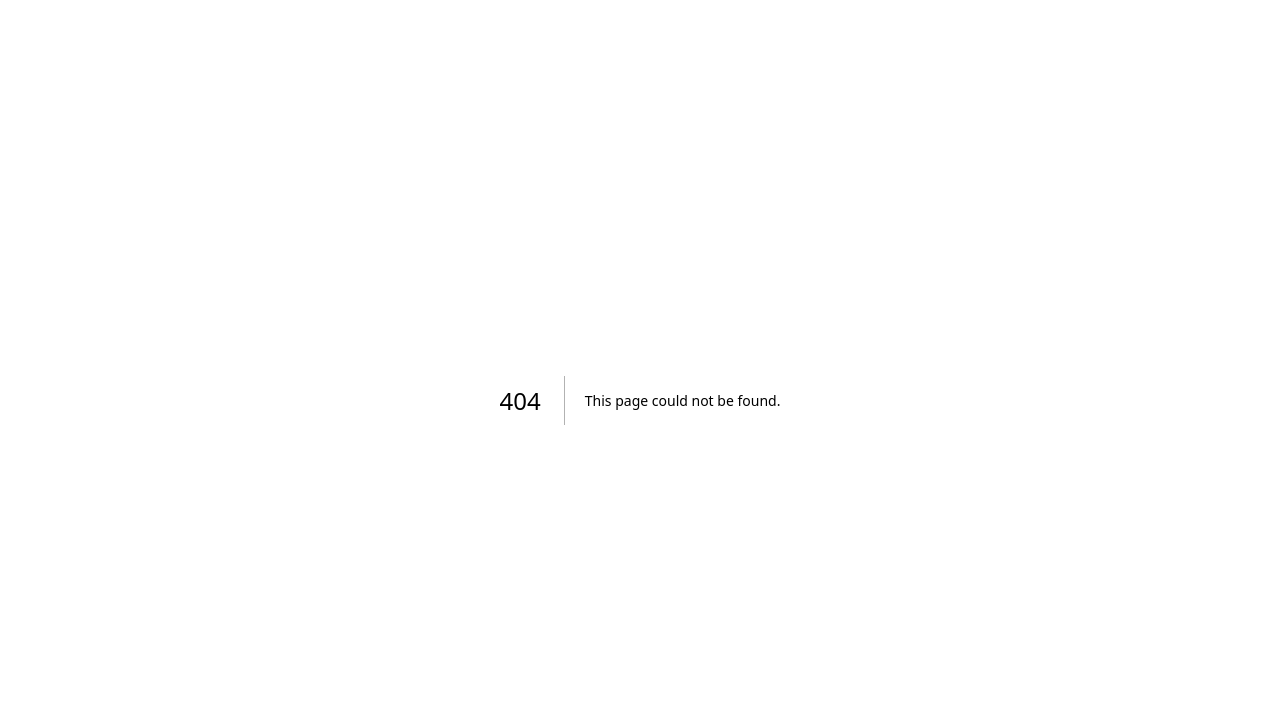
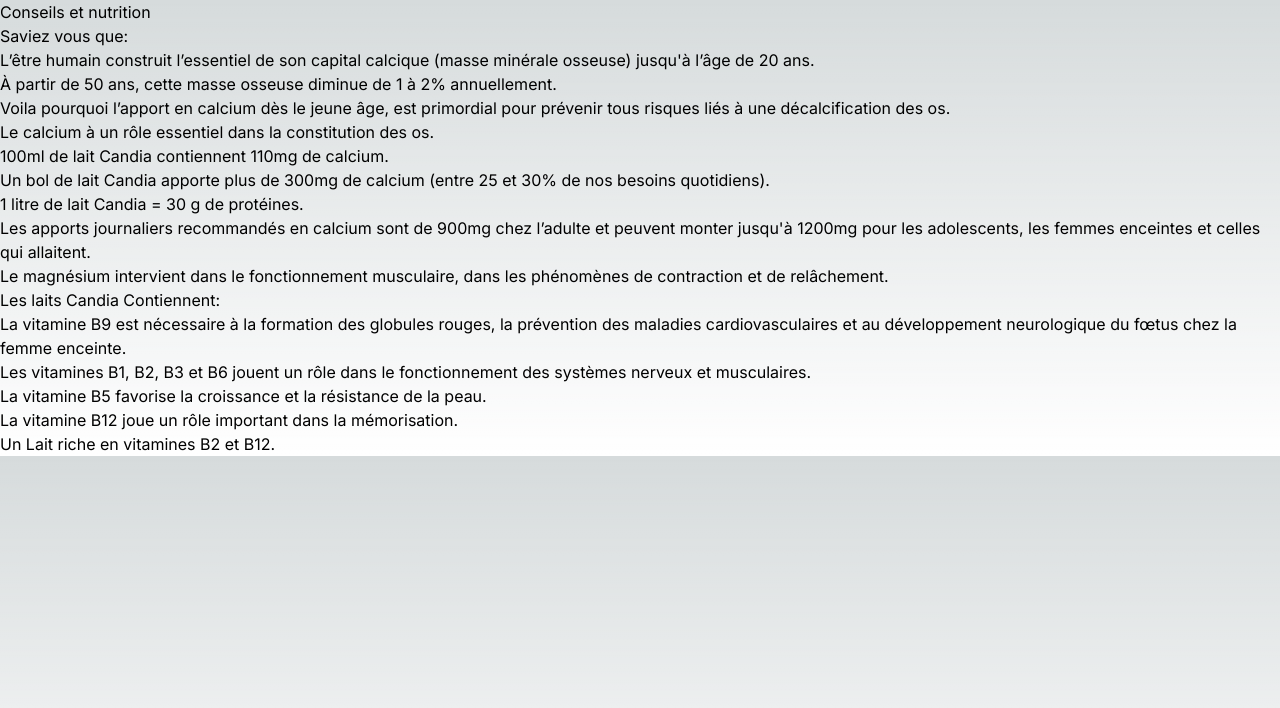
Before and after one commit to obitw/tchinlait, a Next.js app: page /nutrition in a window 1280 px wide. Before the commit this address had no page. Shown: the top 708 px of the page. Built offline with nearby package versions, Linux system fonts and the light colour scheme.

Commit message:
ajout pages navbar

```diff
--- /dev/null
+++ b/src/app/about/page.js
@@ -0,0 +1,22 @@
+import React from 'react';
+
+const Page = () => {
+    return (
+        <div>
+            <h1>Qui sommes nous?</h1>
+            <p>
+                Tchin-Lait est une société privée de droit Algérien, fondée par M. Fawzi BERKATI en 1999, implantée sur l’ancien site de la limonaderie Tchin-Tchin qui était, à l’origine, une entreprise familiale, située à l’entrée de la ville de Bejaia.
+                Tchin Lait produit et commercialise le lait longue conservation UHT (Ultra Haute Température) sous le label Candia, depuis mai 2001. En 2015, éclot Générale Laitière Jugurta, deuxième site de production, dont le siège est à Baraki (Alger).
+                En novembre 2017, fusion des deux sociétés
+            </p>
+
+            <p>
+                Tchin-Lait et Générale Laitière Jugurta en société par actions, dénommées « SPA Tchin-Lait ».
+                Notre groupe a pour vocation la production et la commercialisation, d’une part, de lait longue conservation U.H.T et, d’autre part, des produits dérivés tels que les laits et jus, boisson à l’orange, Cocktail de fruit ...
+                Notre objectif majeur est de diversifier notre production, tout en améliorant constamment la qualité de nos produits, pour satisfaire au mieux notre clientèle, à travers tout le territoire national.
+            </p>
+        </div>
+    );
+};
+
+export default Page;
--- /dev/null
+++ b/src/app/nutrition/page.js
@@ -0,0 +1,32 @@
+import React from 'react';
+
+const Page = () => {
+	return (
+		<div>
+			<h1>Conseils et nutrition</h1>
+			<p>Saviez vous que:</p>
+			<ul>
+				<li>L’être humain construit l’essentiel de son capital calcique (masse minérale osseuse) jusqu&apos;à l’âge de 20 ans.</li>
+				<li>À partir de 50 ans, cette masse osseuse diminue de 1 à 2% annuellement.</li>
+				<li>Voila pourquoi l’apport en calcium dès le jeune âge, est primordial pour prévenir tous risques liés à une décalcification des os.</li>
+				<li>Le calcium à un rôle essentiel dans la constitution des os.</li>
+				<li>100ml de lait Candia contiennent 110mg de calcium.</li>
+				<li>Un bol de lait Candia apporte plus de 300mg de calcium (entre 25 et 30% de nos besoins quotidiens).</li>
+				<li>1 litre de lait Candia = 30 g de protéines.</li>
+				<li>Les apports journaliers recommandés en calcium sont de 900mg chez l’adulte et peuvent monter jusqu&apos;à 1200mg pour les adolescents, les femmes enceintes et celles qui allaitent.</li>
+				<li>Le magnésium intervient dans le fonctionnement musculaire, dans les phénomènes de contraction et de relâchement.</li>
+			</ul>
+
+			<p>Les laits Candia Contiennent:</p>
+			<ul>
+				<li>La vitamine B9 est nécessaire à la formation des globules rouges, la prévention des maladies cardiovasculaires et au développement neurologique du fœtus chez la femme enceinte.</li>
+				<li>Les vitamines B1, B2, B3 et B6 jouent un rôle dans le fonctionnement des systèmes nerveux et musculaires.</li>
+				<li>La vitamine B5 favorise la croissance et la résistance de la peau.</li>
+				<li>La vitamine B12 joue un rôle important dans la mémorisation.</li>
+				<li>Un Lait riche en vitamines B2 et B12.</li>
+			</ul>
+		</div>
+	);
+};
+
+export default Page;
```
Also changed, not shown: src/app/contact/page.js (added).
